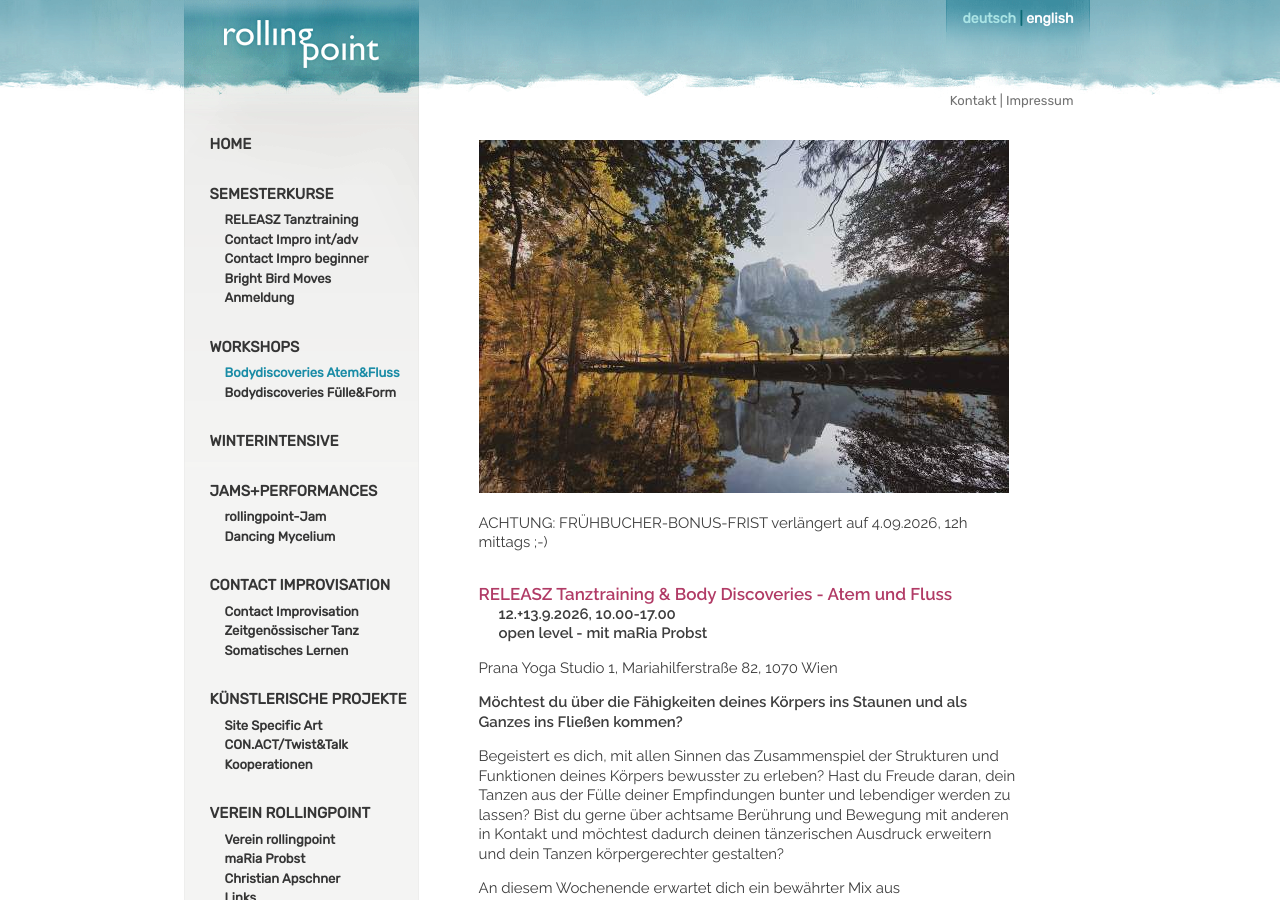
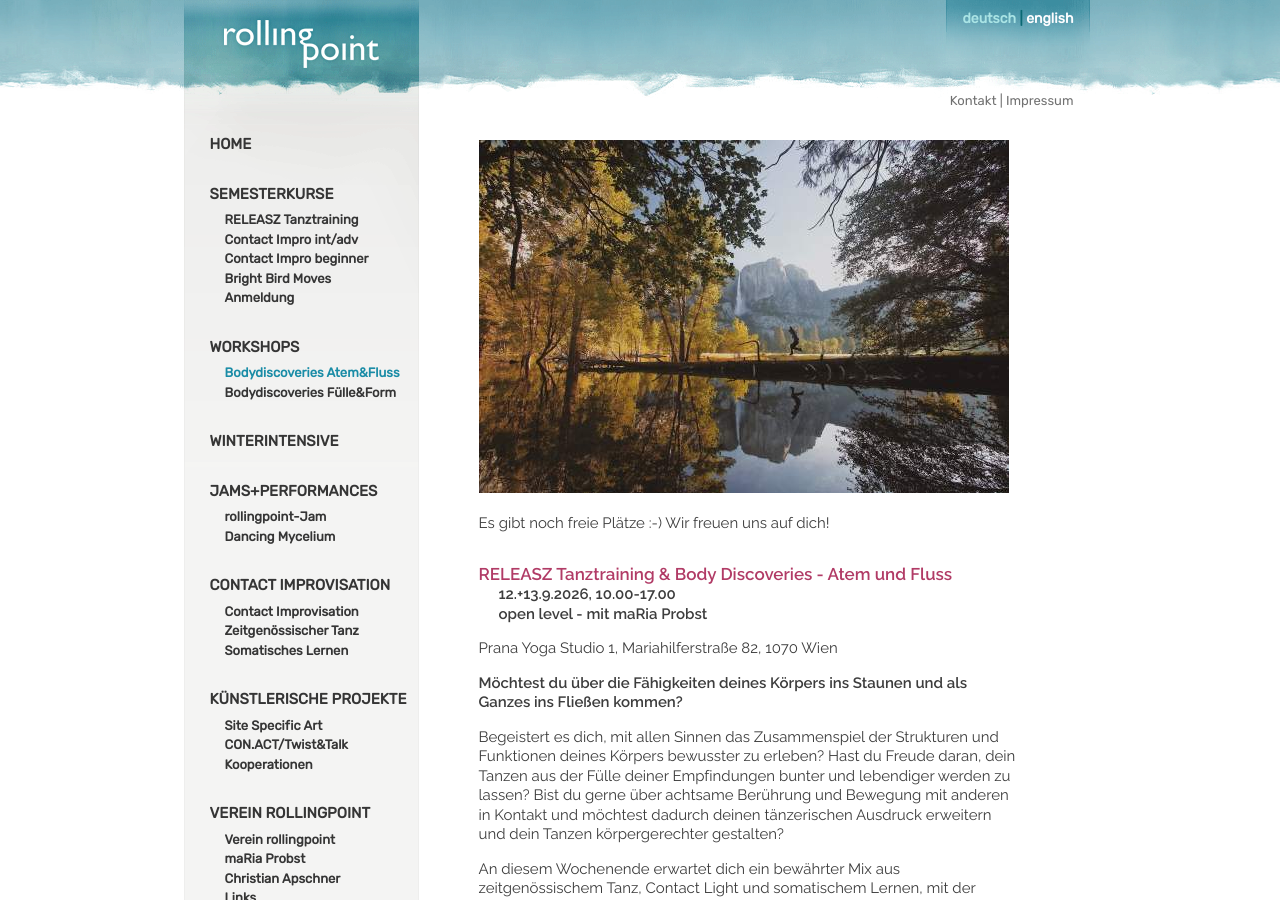
Before and after one commit to manulari/rollingpointat, a Jekyll site: the page built from _pages_de/ws1.md, in a window 1280 px wide and 900 px high. Built offline with Jekyll 4.4.1, drawn with Linux system fonts in a browser that asks for light colours; comment, search, counter and statistics services are not loaded.

Commit message:
Update page (de) “ws1”

```diff
--- a/_pages_de/ws1.md
+++ b/_pages_de/ws1.md
@@ -7,7 +7,7 @@ language: de
 
 <div class="named-anchor" id="#WS1"></div>
 
-ACHTUNG: FRÜHBUCHER-BONUS-FRIST verlängert auf 4.09.2026, 12h mittags ;-)
+Es gibt noch freie Plätze :-) Wir freuen uns auf dich!
 
 <!--StartFragment-->
 
```
